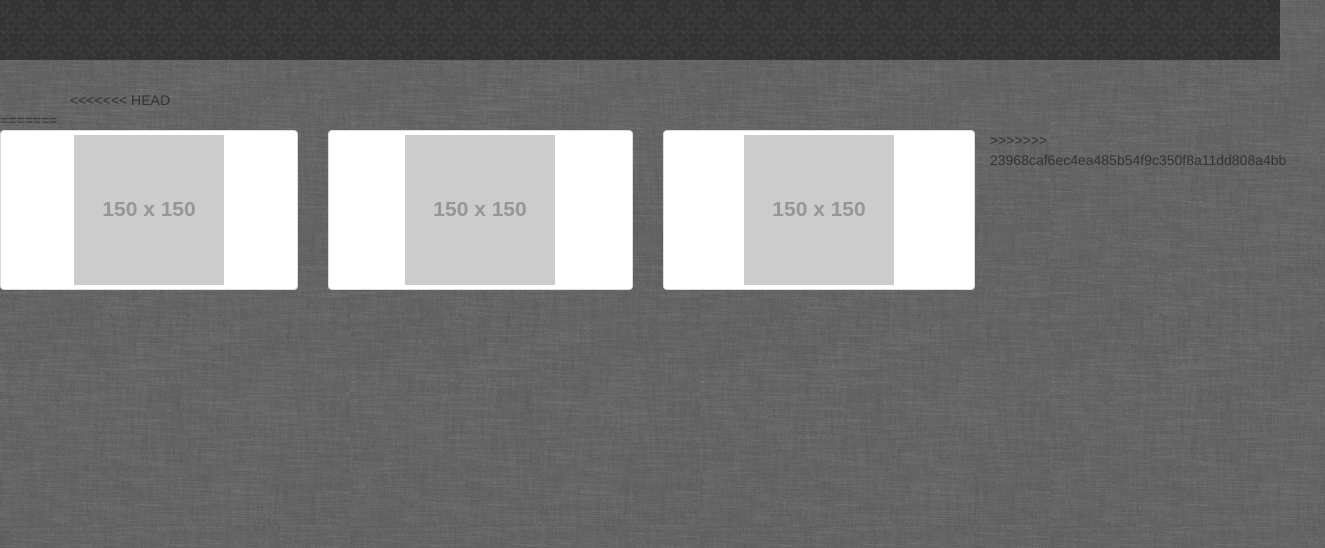
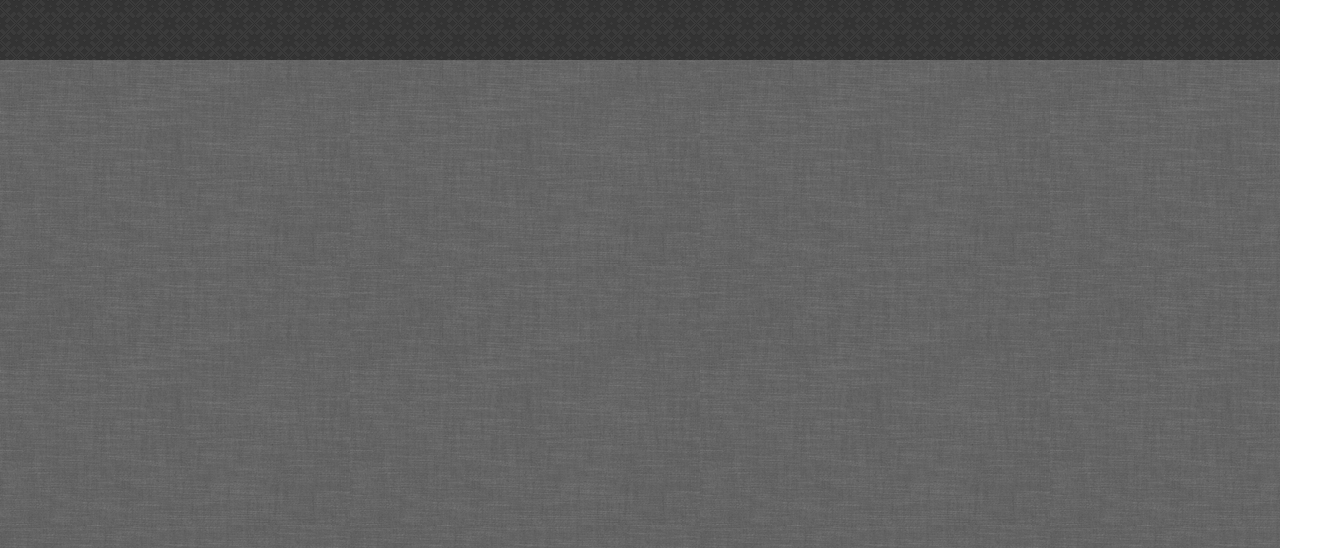
Before and after one commit to Darkshivers/portfolio, a plain HTML site: page index.html in a window 1280 px wide. Shown: the part 252-800 px from the top of the page, 1325 px wide, since content can reach past the window. Drawn offline with nearby package versions, Linux system fonts and the light colour scheme; placeholder pictures from the web are drawn by us.

Commit message:
Another quick commit
Commit spam!

```diff
--- a/index.html
+++ b/index.html
@@ -48,34 +48,8 @@
 
 
 <div class = "container">
-<<<<<<< HEAD
 
 </div>
-=======
-<div class="row">
-  <div class="col-xs-6 col-md-3">
-    <a href="" class="thumbnail">
-      <img src="http://placehold.it/150x150" alt="...">
-    </a>
-  </div>
-
-  <div class="row">
-  <div class="col-xs-6 col-md-3">
-    <a href="" class="thumbnail">
-      <img src="http://placehold.it/150x150" alt="...">
-    </a>
-  </div>
-
-  <div class="row">
-  <div class="col-xs-6 col-md-3">
-    <a href="" class="thumbnail">
-      <img src="http://placehold.it/150x150" alt="...">
-    </a>
-  </div>
-
->>>>>>> 23968caf6ec4ea485b54f9c350f8a11dd808a4bb
-
-
 
 	<footer></footer>
 
```
